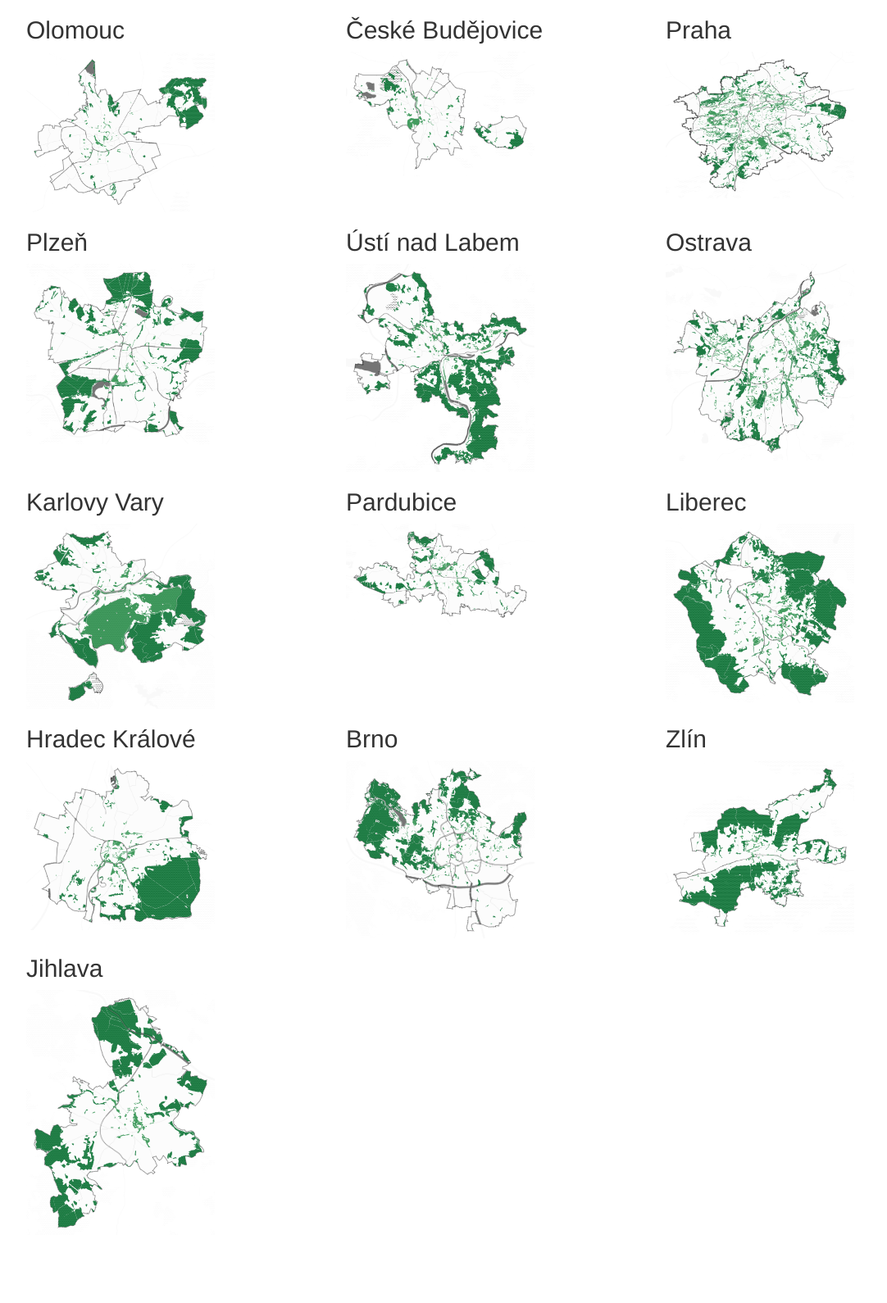
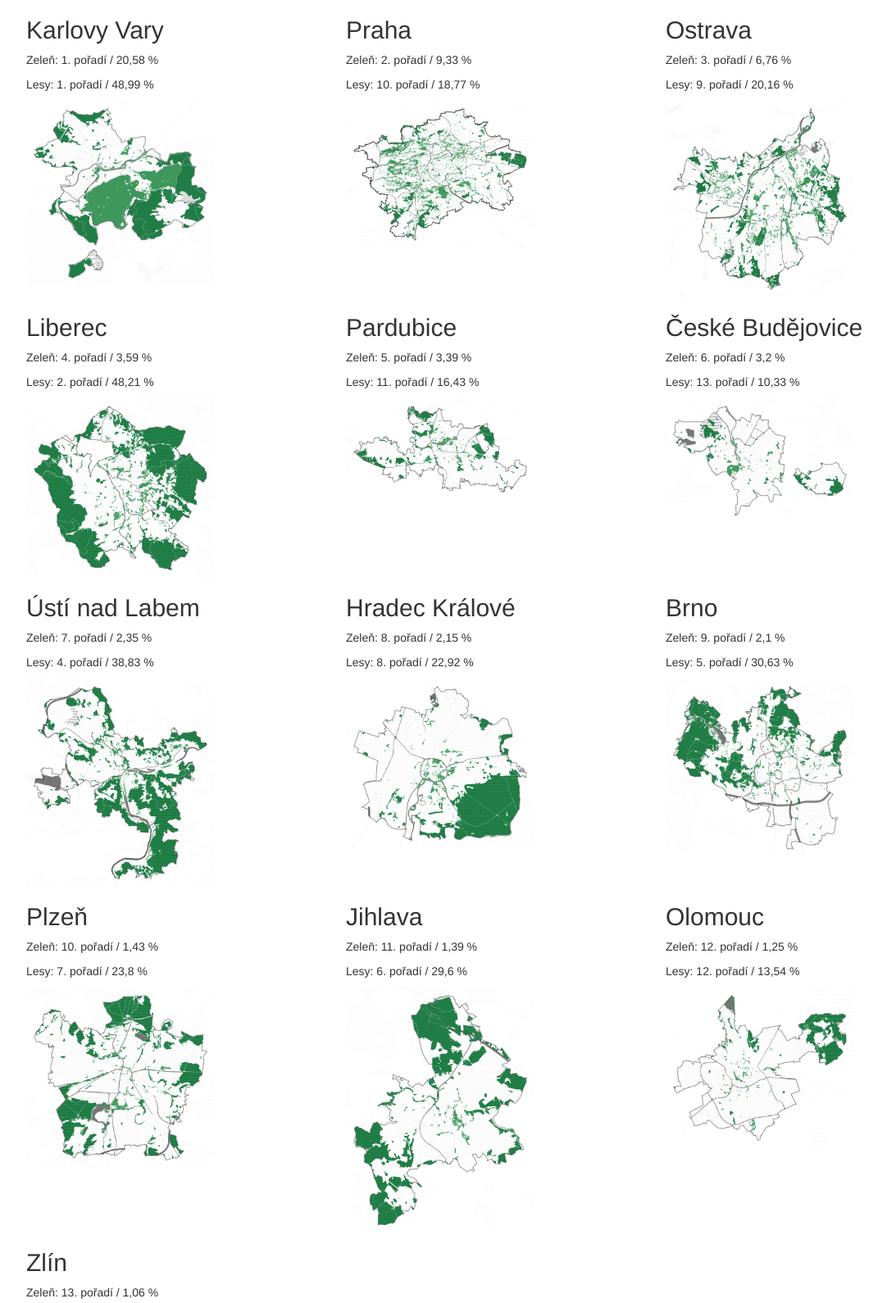
Before and after one commit to DataRozhlas/Zelena-mesta, a website: page www/list.html in a window 1280 px wide. Shown: the top 1590 px of the page at 82% size, without its empty margins (38-1120 px from the left). Before the commit the page ends 1507 px from the top, so only its background shows below. Drawn offline with nearby package versions, Linux system fonts and the light colour scheme.

Commit message:
update s poradim a procentem parku/lesu

```diff
--- a/www/list.html
+++ b/www/list.html
@@ -7,64 +7,90 @@
     <div class="container">
       <div class="row">
         <div class="col-md-4">
-          <h2>Olomouc</h2>
-          <img src="img/olomouc.png" alt="">
+          <h2>Karlovy Vary</h2>
+          <p>Zeleň: 1. pořadí / 20,58 %</p>
+          <p>Lesy: 1. pořadí / 48,99 %</p>
+          <img src="img/karlovy-vary.png" alt="">
+        </div>
+        <div class="col-md-4">
+          <h2>Praha</h2>
+          <p>Zeleň: 2. pořadí / 9,33 %</p>
+          <p>Lesy: 10. pořadí / 18,77 %</p>
+          <img src="img/praha.png" alt="">
+        </div>
+        <div class="col-md-4">
+          <h2>Ostrava</h2>
+          <p>Zeleň: 3. pořadí / 6,76 %</p>
+          <p>Lesy: 9. pořadí / 20,16 %</p>
+          <img src="img/ostrava.png" alt="">
+        </div>
+      </div>
+      <div class="row">
+        <div class="col-md-4">
+          <h2>Liberec</h2>
+          <p>Zeleň: 4. pořadí / 3,59 %</p>
+          <p>Lesy: 2. pořadí / 48,21 %</p>
+          <img src="img/liberec.png" alt="">
+        </div>
+        <div class="col-md-4">
+          <h2>Pardubice</h2>
+          <p>Zeleň: 5. pořadí / 3,39 %</p>
+          <p>Lesy: 11. pořadí / 16,43 %</p>
+          <img src="img/pardubice.png" alt="">
         </div>
         <div class="col-md-4">
           <h2>České Budějovice</h2>
+          <p>Zeleň: 6. pořadí / 3,2 %</p>
+          <p>Lesy: 13. pořadí / 10,33 %</p>
           <img src="img/ceske-budejovice.png" alt="">
         </div>
+      </div>
+      <div class="row">
         <div class="col-md-4">
-          <h2>Praha</h2>
-          <img src="img/praha.png" alt="">
+          <h2>Ústí nad Labem</h2>
+          <p>Zeleň: 7. pořadí / 2,35 %</p>
+          <p>Lesy: 4. pořadí / 38,83 %</p>
+          <img src="img/usti-nad-labem.png" alt="">
+        </div>
+        <div class="col-md-4">
+          <h2>Hradec Králové</h2>
+          <p>Zeleň: 8. pořadí / 2,15 %</p>
+          <p>Lesy: 8. pořadí / 22,92 %</p>
+          <img src="img/hradec-kralove.png" alt="">
+        </div>
+        <div class="col-md-4">
+          <h2>Brno</h2>
+          <p>Zeleň: 9. pořadí / 2,1 %</p>
+          <p>Lesy: 5. pořadí / 30,63 %</p>
+          <img src="img/brno.png" alt="">
         </div>
       </div>
       <div class="row">
         <div class="col-md-4">
           <h2>Plzeň</h2>
+          <p>Zeleň: 10. pořadí / 1,43 %</p>
+          <p>Lesy: 7. pořadí / 23,8 %</p>
           <img src="img/plzen.png" alt="">
         </div>
         <div class="col-md-4">
-          <h2>Ústí nad Labem</h2>
-          <img src="img/usti-nad-labem.png" alt="">
+          <h2>Jihlava</h2>
+          <p>Zeleň: 11. pořadí / 1,39 %</p>
+          <p>Lesy: 6. pořadí / 29,6 %</p>
+          <img src="img/jihlava.png" alt="">
         </div>
         <div class="col-md-4">
-          <h2>Ostrava</h2>
-          <img src="img/ostrava.png" alt="">
+          <h2>Olomouc</h2>
+          <p>Zeleň: 12. pořadí / 1,25 %</p>
+          <p>Lesy: 12. pořadí / 13,54 %</p>
+          <img src="img/olomouc.png" alt="">
         </div>
       </div>
       <div class="row">
         <div class="col-md-4">
-          <h2>Karlovy Vary</h2>
-          <img src="img/karlovy-vary.png" alt="">
-        </div>
-        <div class="col-md-4">
-          <h2>Pardubice</h2>
-          <img src="img/pardubice.png" alt="">
-        </div>
-        <div class="col-md-4">
-          <h2>Liberec</h2>
-          <img src="img/liberec.png" alt="">
-        </div>
-      </div>
-      <div class="row">
-        <div class="col-md-4">
-          <h2>Hradec Králové</h2>
-          <img src="img/hradec-kralove.png" alt="">
-        </div>
-        <div class="col-md-4">
-          <h2>Brno</h2>
-          <img src="img/brno.png" alt="">
-        </div>
-        <div class="col-md-4">
           <h2>Zlín</h2>
+          <p>Zeleň: 13. pořadí / 1,06 %</p>
+          <p>Lesy: 3. pořadí / 43,7 %</p>
           <img src="img/zlin.png" alt="">
-        </div>
-      </div>
-      <div class="row">
-        <div class="col-md-4">
-          <h2>Jihlava</h2>
-          <img src="img/jihlava.png" alt="">
         </div>
       </div>
     </div>
```
